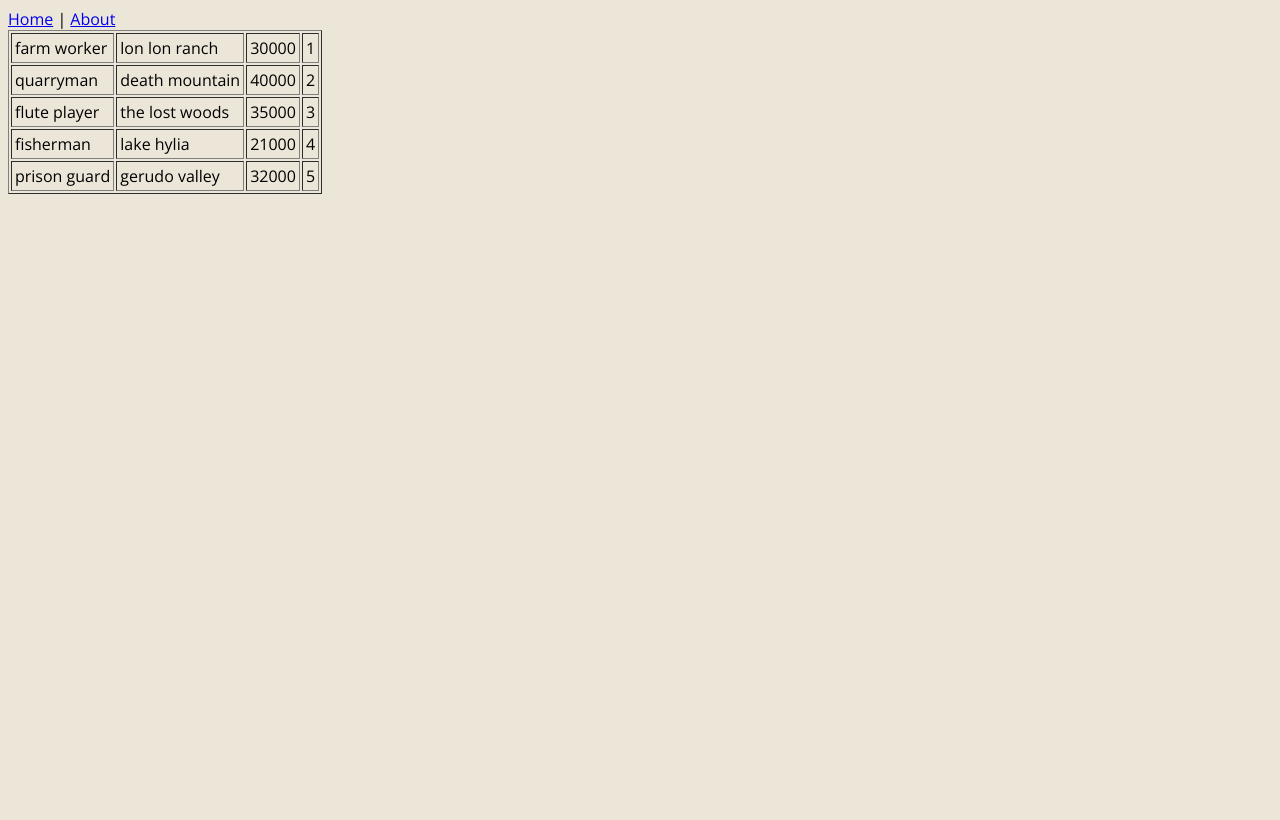
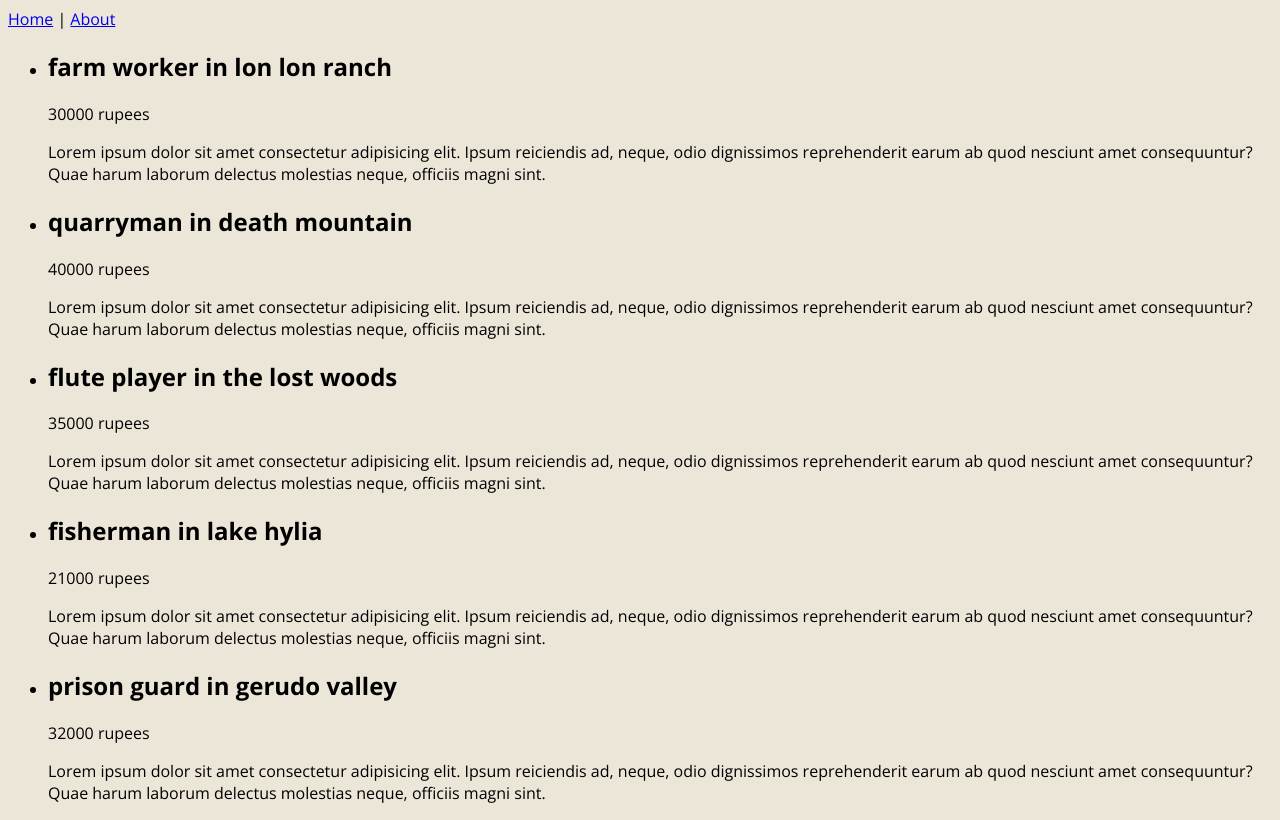
Before and after one commit to Chernushov88/vue3-typescript, a Vue app: page / in a window 1280 px wide. Built offline with nearby package versions, Linux system fonts and the light colour scheme.

Commit message:
Types & Props

```diff
--- a/src/App.vue
+++ b/src/App.vue
@@ -1,31 +1,24 @@
 <template>
-  <router-view>
-  <nav>
-    <router-link to="/">Home</router-link> |
-    <router-link to="/about">About</router-link>
-  </nav>
-  </router-view>
+
   <div class="app">
-<!--    <p>{{ name }} - {{ age }}</p>-->
-<!--    <button @click="changeName('Zelda')">change name</button>-->
-<!--    <button @click="changeAge('50')">change age</button>-->
-    <table border-collapse="collapse" border="1" cellpadding="3">
-      <tbody>
-      <tr v-for="item in jobs" :key="item.title">
-        <td v-for="elem in item" :key="elem"> {{elem}} </td>
-      </tr>
-      </tbody>
-    </table>
+		<router-view>
+			<nav>
+				<router-link to="/">Home</router-link> |
+				<router-link to="/about">About</router-link>
+			</nav>
+		</router-view>
+		<JobsListVue :jobs="jobs"/>
   </div>
 </template>
 
 <script lang="ts">
 import { defineComponent, reactive, ref, toRefs } from 'vue';
 import Job from '@/types/Job'
+import JobsListVue from './components/JobsList.vue';
 
 export default defineComponent({
   name: 'App',
-  components: {},
+  components: {JobsListVue},
   setup() {
     /*const state = reactive({
       name: 'Link',
--- /dev/null
+++ b/src/components/JobsList.vue
@@ -0,0 +1,33 @@
+<template>
+	<div class="lob-list">
+		<ul>
+			<li v-for="job in jobs" :key="job.id">
+				<h2>{{ job.title }} in {{ job.location }}</h2>
+				<div class="salary">
+					<p>{{ job.salary }} rupees</p>
+				</div>
+				<div class="description">
+					<p>Lorem ipsum dolor sit amet consectetur adipisicing elit. Ipsum reiciendis ad, neque, odio dignissimos reprehenderit earum ab quod nesciunt amet consequuntur? Quae harum laborum delectus molestias neque, officiis magni sint.</p>
+				</div>
+			</li>
+		</ul>
+	</div>
+</template>
+
+<script lang="ts">
+import { defineComponent, PropType } from 'vue'
+import Job from '@/types/Job'
+
+export default defineComponent({
+	props: {
+		jobs: {
+			required: true,
+			type: Array as PropType<Job[]>
+		}
+	}
+})
+</script>
+
+<style scoped>
+
+</style>
```
